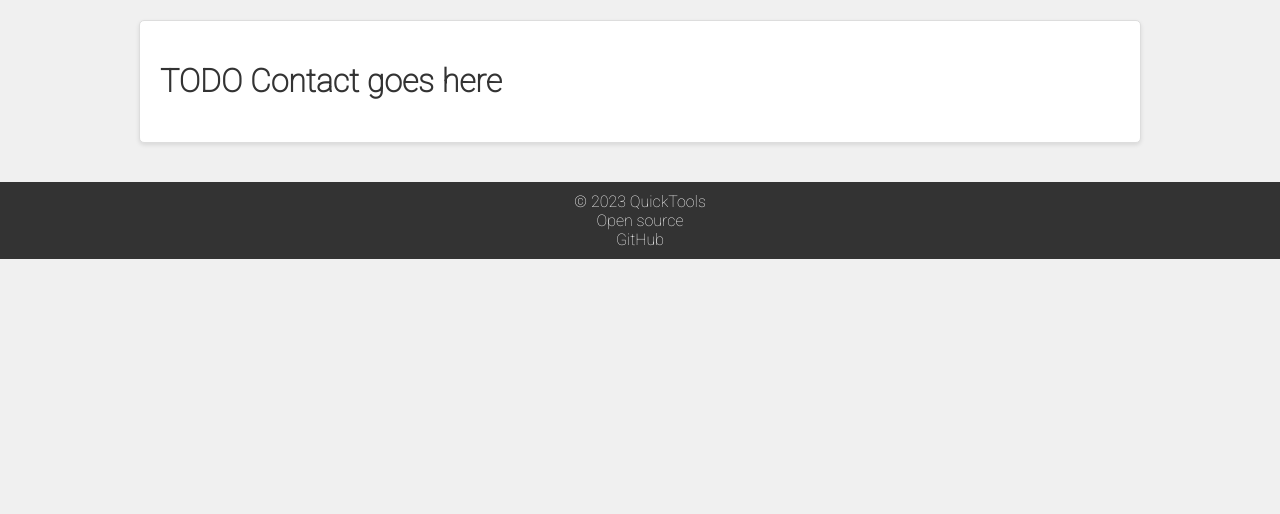
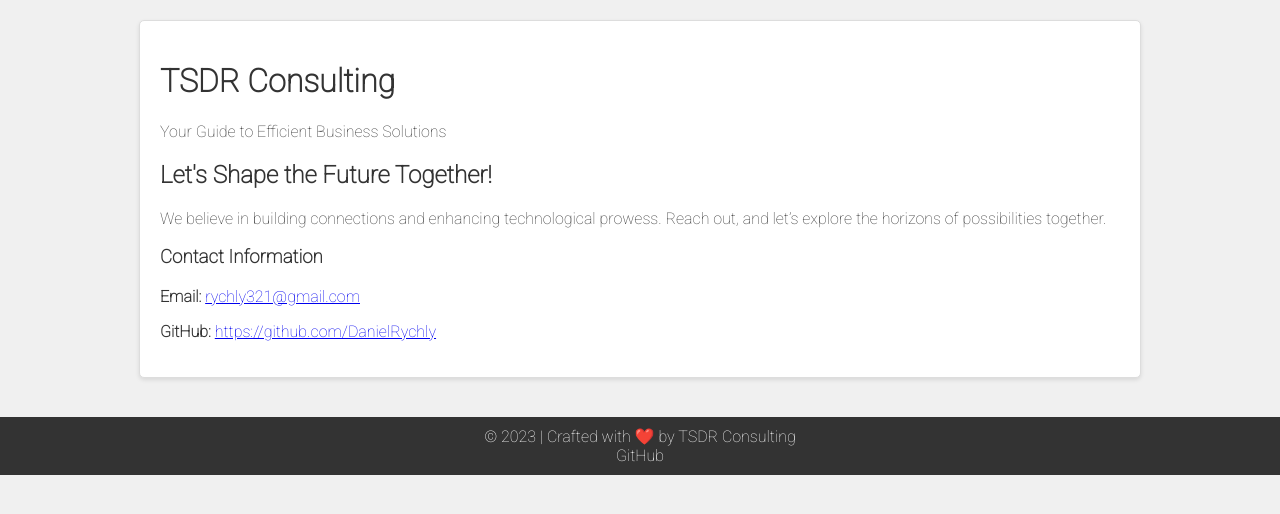
Before and after one commit to DanielRychly/QuickTools, a Flask app: page /contact in a window 1280 px wide. Shown: the part 156-670 px from the top of the page. Run offline with Flask 3, Linux system fonts and the light colour scheme.

Commit message:
cosmetic changes

```diff
--- a/templates/base.html
+++ b/templates/base.html
@@ -75,9 +75,7 @@
 
     <footer>
         <!-- Add your common footer content here -->
-        <span>&copy; {{ current_year }} QuickTools</span>
-        <br>
-        <span>Open source</span>
+        <span>&copy; {{ current_year }} | Crafted with ❤️ by TSDR Consulting </span>
         <br>
         <span><a href="https://github.com/DanielRychly/QuickTools/tree/main">GitHub</a></span>
     </footer>
--- a/templates/contact.html
+++ b/templates/contact.html
@@ -4,7 +4,16 @@
 
 {% block content %}
 
-    <h1>TODO Contact goes here</h1>
+<h1>TSDR Consulting</h1>
+<p>Your Guide to Efficient Business Solutions</p>
 
+<h2>Let's Shape the Future Together!</h2>
+<p>We believe in building connections and enhancing technological prowess. Reach out, and let’s explore the horizons of possibilities together.</p>
+
+<section id="contact-info">
+    <h3>Contact Information</h3>
+    <p><strong>Email:</strong> <a href="mailto:rychly321@gmail.com">rychly321@gmail.com</a></p>
+    <p><strong>GitHub:</strong> <a href="https://github.com/DanielRychly" target="_blank">https://github.com/DanielRychly</a></p>
+</section>
 
 {% endblock %}
```
Also changed, not shown: templates/about.html (+5 -5 lines).
